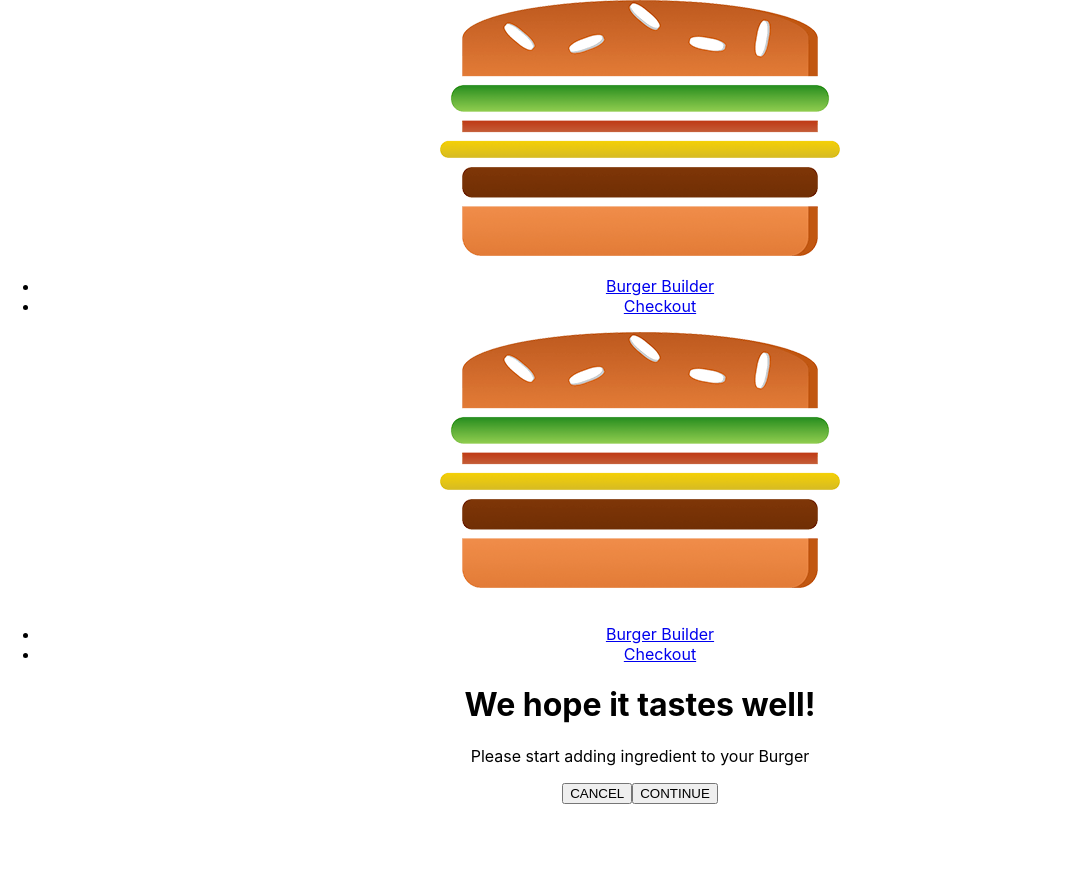
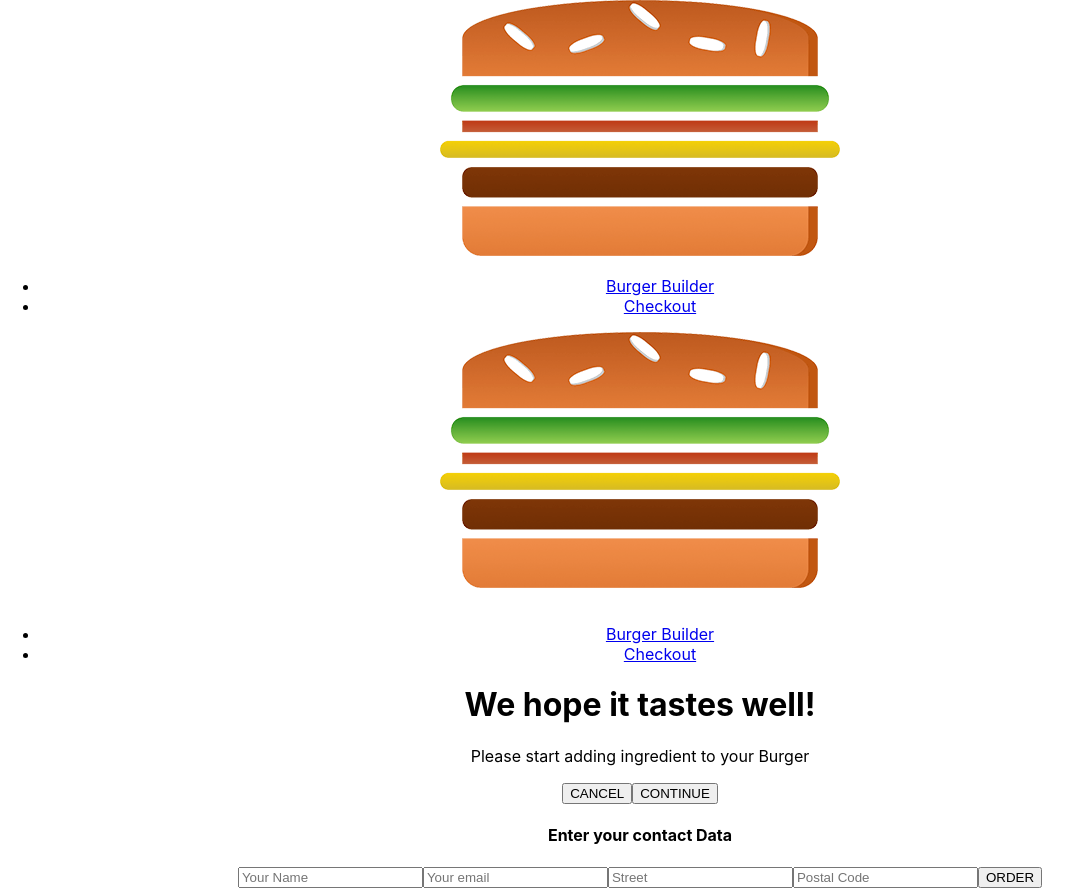
Before and after one commit to kamalyadav11/Burger-King, a React app: page /checkout/contact-data in a window 1280 px wide. Shown: the whole page, without its empty margins (0-1082 px from the left). Before the commit the page ends 804 px from the top, so only its background shows below. Built offline with nearby package versions, Linux system fonts and the light colour scheme.

Commit message:
nested route in Checkout

```diff
--- a/src/containers/Checkout/Checkout.js
+++ b/src/containers/Checkout/Checkout.js
@@ -1,5 +1,7 @@
 import React, { Component } from "react";
+import { Route } from "react-router-dom";
 import CheckoutSummary from "../../components/Order/CheckoutSummary/CheckoutSummary";
+import ContactData from "./ContactData/ContactData";
 
 export default class Checkout extends Component {
   state = {
@@ -38,6 +40,10 @@ export default class Checkout extends Component {
           onCheckoutCancelled={this.onCheckoutCancelled}
           onCheckoutContinued={this.onCheckoutContinued}
         />
+        <Route
+          path={this.props.match.path + "/contact-data"}
+          component={ContactData}
+        />
       </div>
     );
   }
```
